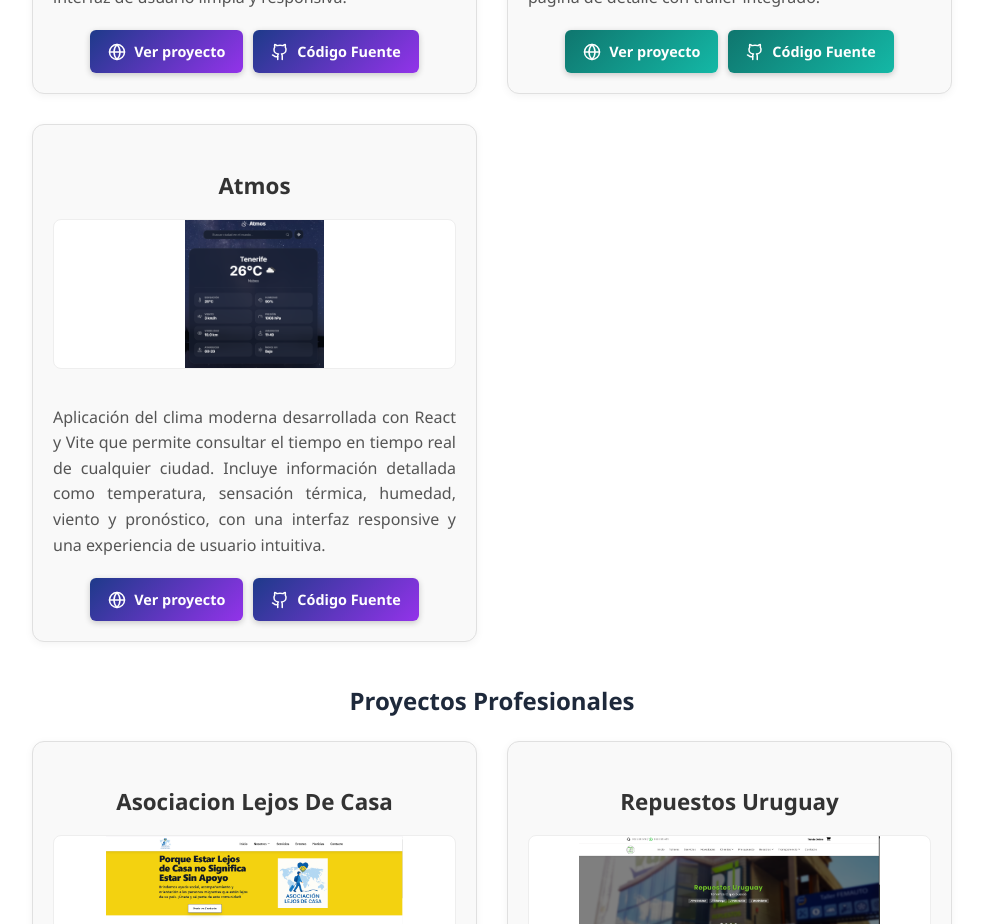
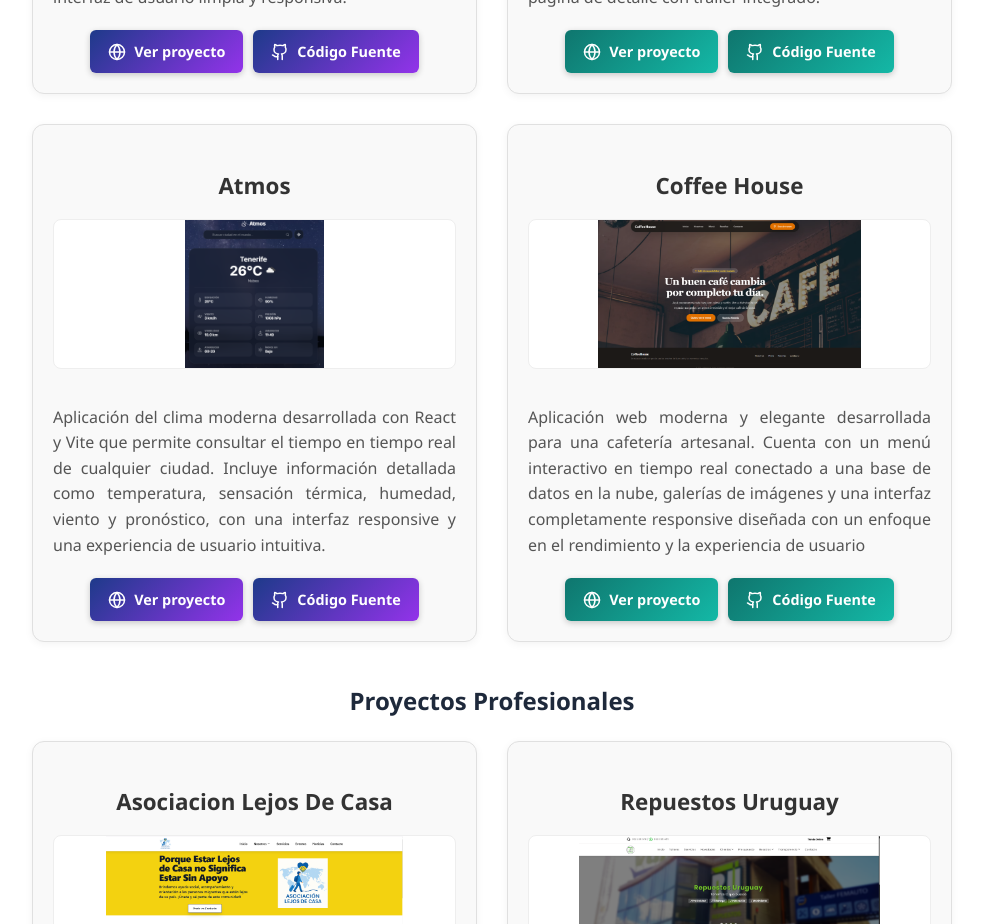
Before and after one commit to CarolinaOM/mi-cv, a React (Create React App) app: page /projects-full in a window 1280 px wide. Shown: the part 2280-3204 px from the top of the page, without its empty margins (148-1131 px from the left). Built offline with nearby package versions, Linux system fonts and the light colour scheme.

Commit message:
poyecto nuevo

```diff
--- a/src/components/ProyectPage.js
+++ b/src/components/ProyectPage.js
@@ -18,6 +18,7 @@ import macarmideliImg from '../assets/images/macarmideli.png';
 import movieHubImg from '../assets/images/peliculas.png';
 import lejosDeCasaImg from '../assets/images/lejos-de-casa.png';
 import ClimaImg from '../assets/images/Clima.png';
+import CafeteriaImg from '../assets/images/cafeteria.png';
 
 export default function ProyectPage({ language, onLanguageChange }) {
   const content = {
@@ -91,6 +92,13 @@ export default function ProyectPage({ language, onLanguageChange }) {
           image: ClimaImg,
           link: 'https://atmos-weather-app-ts.netlify.app/',
           codeLink: 'https://github.com/CarolinaOM/Atmos',
+        },
+        {
+          title: 'Coffee House',
+          description: `Aplicación web moderna y elegante desarrollada para una cafetería artesanal. Cuenta con un menú interactivo en tiempo real conectado a una base de datos en la nube, galerías de imágenes y una interfaz completamente responsive diseñada con un enfoque en el rendimiento y la experiencia de usuario`,
+          image: CafeteriaImg,
+          link: 'coffeehouse-project.netlify.app',
+          codeLink: 'github.com/CarolinaOM/coffee-house',
         },
       ],
       professionalProjects: [
@@ -193,6 +201,13 @@ export default function ProyectPage({ language, onLanguageChange }) {
           link: 'https://atmos-weather-app-ts.netlify.app/',
           codeLink: 'https://github.com/CarolinaOM/Atmos',
         },
+        {
+          title: 'Coffee House',
+          description: `A modern and elegant web application developed for an artisanal coffee shop. It features a real-time interactive menu connected to a cloud database, image galleries, and a fully responsive interface designed with a focus on performance and user experience.`,
+          image: CafeteriaImg,
+          link: 'coffeehouse-project.netlify.app',
+          codeLink: 'github.com/CarolinaOM/coffee-house',
+        },
       ],
       professionalProjects: [
         /*
@@ -229,7 +244,7 @@ export default function ProyectPage({ language, onLanguageChange }) {
 
   const getButtonClass = (title) => {
     const blueProjects = ['Buscador Disney', 'Disney Finder', 'Snake Game', 'La Table Du Chef', 'La Mirada De Tu Alma', 'Task App', 'Repuestos Uruguay', 'Atmos'];
-    const greenProjects = ['Piedra, Papel o Tijera', 'Rock, Paper, Scissors', 'Princess Peach Showtime', 'MacarmiDeli', 'MovieHub', 'Asociacion Lejos De Casa', 'Taller Femauto',];
+    const greenProjects = ['Piedra, Papel o Tijera', 'Rock, Paper, Scissors', 'Princess Peach Showtime', 'MacarmiDeli', 'MovieHub', 'Asociacion Lejos De Casa', 'Taller Femauto','Coffee House'];
 
     if (blueProjects.includes(title)) {
       return 'blue-gradient-button';
```
Also changed, not shown: src/assets/images/cafeteria.png (added).
